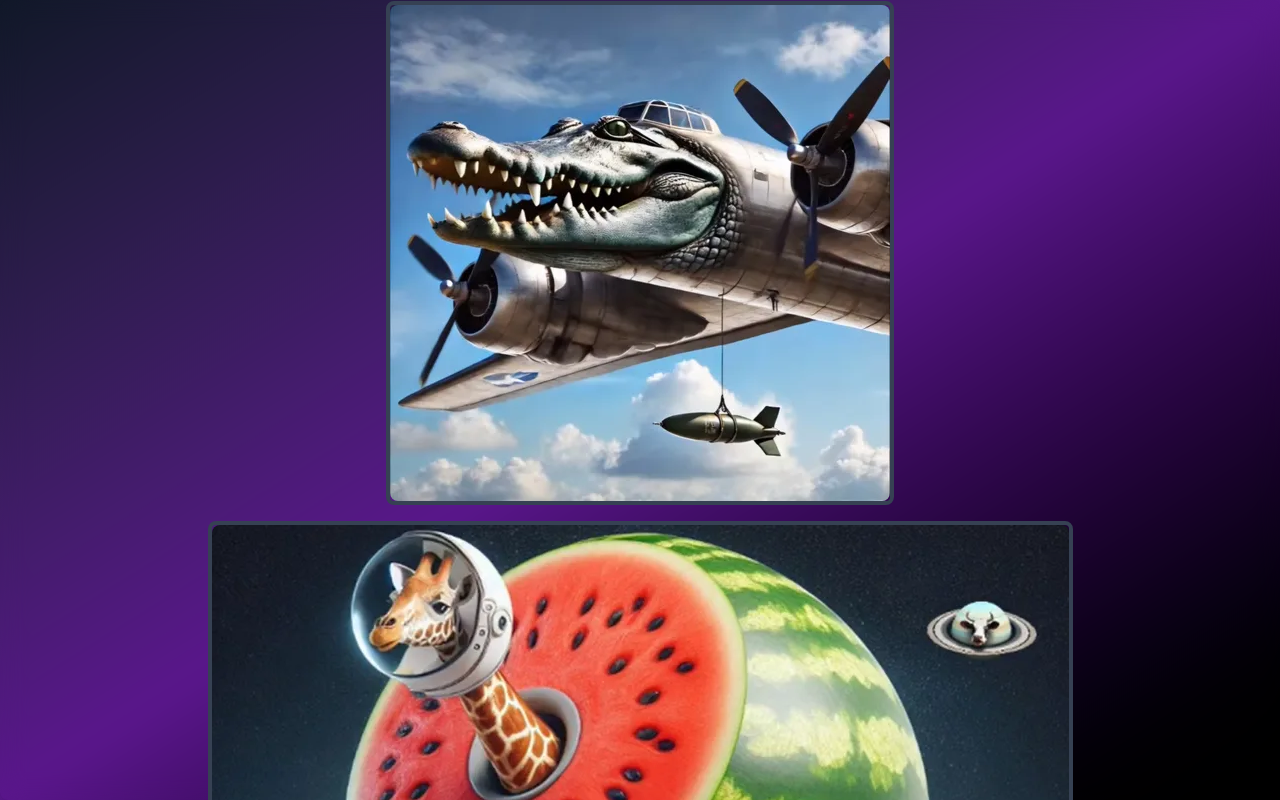
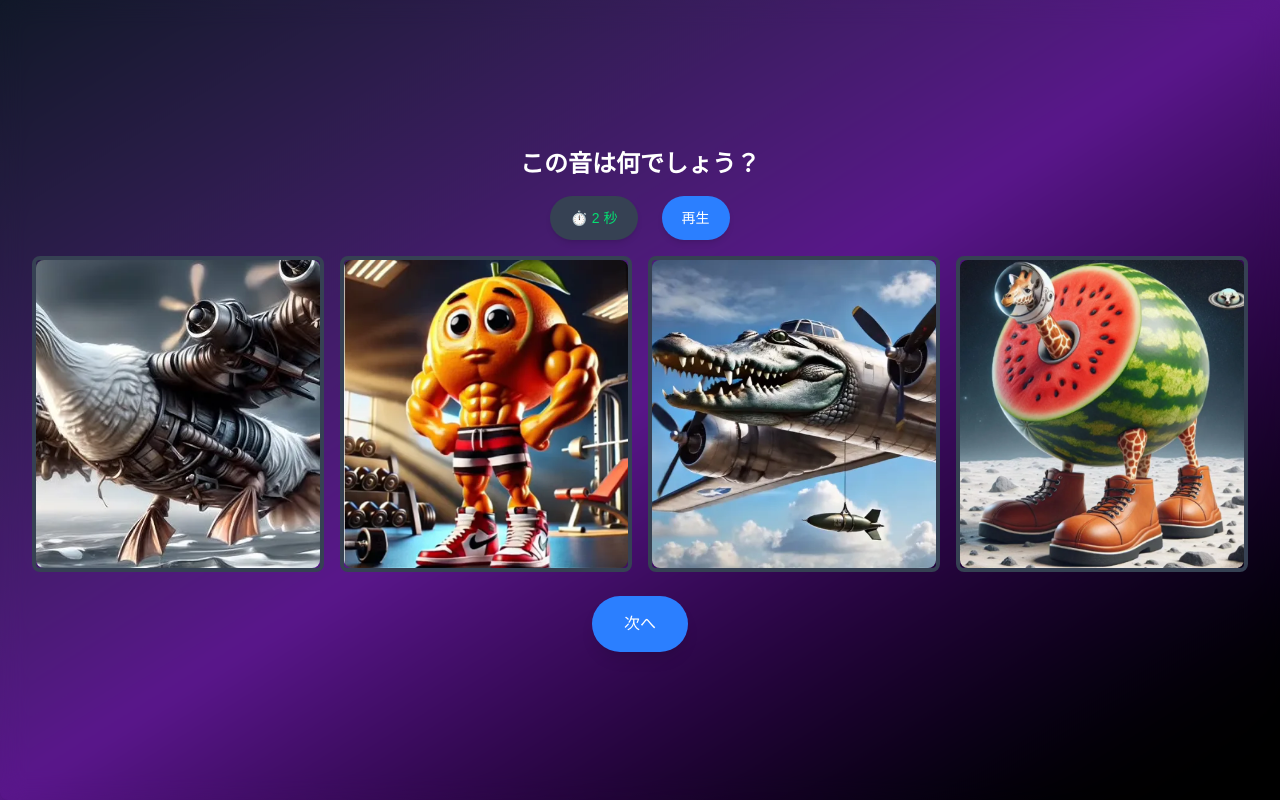
Before and after one commit to kinako1415/quiz-italian-brainrot, a Next.js app: page / in a window 1280 px wide. Both pictures are taken after a click on the button "スタート". Built offline with nearby package versions, Linux system fonts and the light colour scheme.

Commit message:
スマホ対応

```diff
--- a/src/components/QuizApp.tsx
+++ b/src/components/QuizApp.tsx
@@ -187,27 +187,29 @@
   }
 
   return (
-    <div className="flex flex-col items-center justify-center h-screen gap-4 p-4 bg-gradient-to-b rounded-lg shadow-xl fixed top-0 left-0 right-0 bottom-0 backdrop-blur-md">
-      <p className="text-white text-lg font-semibold">{current.questionText}</p>
-      <div className="flex items-center justify-center gap-2 text-white text-sm font-medium">
-        <span className="bg-gray-700 text-green-400 px-3 py-1 rounded-full shadow-md">
+    <div className="flex flex-col items-center justify-center h-screen gap-4 p-4 bg-gradient-to-b rounded-lg shadow-xl fixed top-0 left-0 right-0 bottom-0 backdrop-blur-md sm:p-6 md:p-8">
+      <p className="text-white text-lg font-semibold text-center sm:text-xl md:text-2xl">
+        {current.questionText}
+      </p>
+      <div className="flex items-center justify-center gap-2 text-white text-sm font-medium sm:gap-4 md:gap-6">
+        <span className="bg-gray-700 text-green-400 px-3 py-1 rounded-full shadow-md sm:px-4 sm:py-2 md:px-5 md:py-3">
           ⏱️ {elapsedTime} 秒
         </span>
         <button
           onClick={playAudio}
           disabled={false} // 再生ボタンを常に有効化
-          className="bg-blue-500 text-white px-3 py-1 rounded-full shadow-md hover:bg-blue-600 transition-all duration-300"
+          className="bg-blue-500 text-white px-3 py-1 rounded-full shadow-md hover:bg-blue-600 transition-all duration-300 sm:px-4 sm:py-2 md:px-5 md:py-3"
         >
           再生
         </button>
       </div>
-      <div className="flex flex-wrap justify-center gap-4">
+      <div className="grid grid-cols-2 gap-4 sm:grid-cols-3 md:grid-cols-4">
         {shuffled.map((img) => (
           <button
             key={img}
             onClick={() => handleSelect(img)}
             disabled={!!selectedAnswer}
-            className={`relative rounded-lg overflow-hidden border-4 transition-all duration-300 transform hover:scale-105 ${
+            className={`relative rounded-lg overflow-hidden border-4 transition-all duration-300 transform hover:scale-105 sm:border-2 md:border-4 ${
               selectedAnswer
                 ? img === current.correctAnswer
                   ? "border-green-500 shadow-lg shadow-green-500/50"
@@ -234,14 +236,14 @@
         ))}
       </div>
       {selectedAnswer && (
-        <div className="text-white mt-2 text-lg font-bold">
+        <div className="text-white mt-2 text-lg font-bold text-center sm:text-xl md:text-2xl">
           {selectedAnswer === current.correctAnswer ? "正解！" : "不正解..."}
         </div>
       )}
       <button
         onClick={handleNext}
         disabled={false} // 次へボタンを常に有効化
-        className="mt-2 px-4 py-2 bg-blue-500 text-white rounded-full shadow-lg hover:bg-blue-600 transition-all duration-300 transform hover:scale-105"
+        className="mt-2 px-4 py-2 bg-blue-500 text-white rounded-full shadow-lg hover:bg-blue-600 transition-all duration-300 transform hover:scale-105 sm:px-6 sm:py-3 md:px-8 md:py-4"
       >
         次へ
       </button>
```
